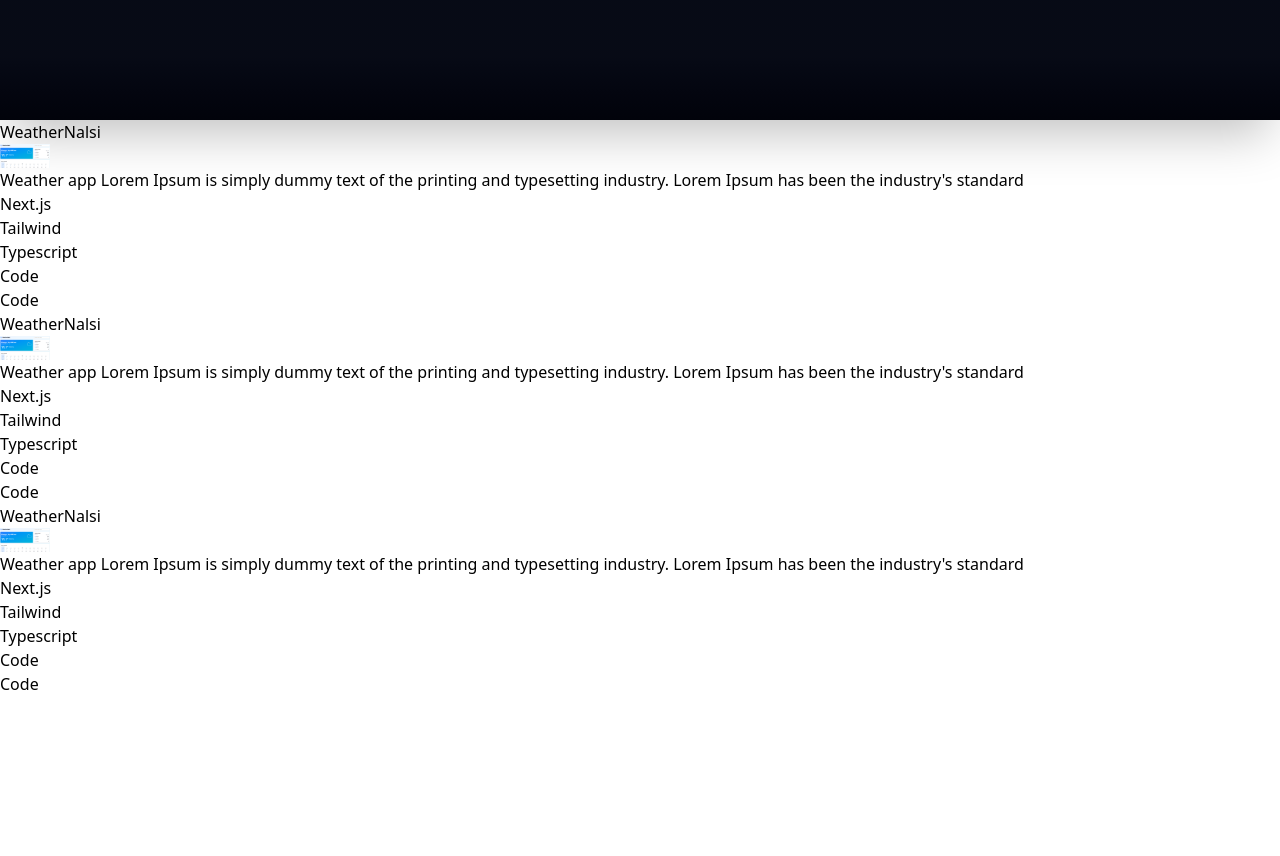
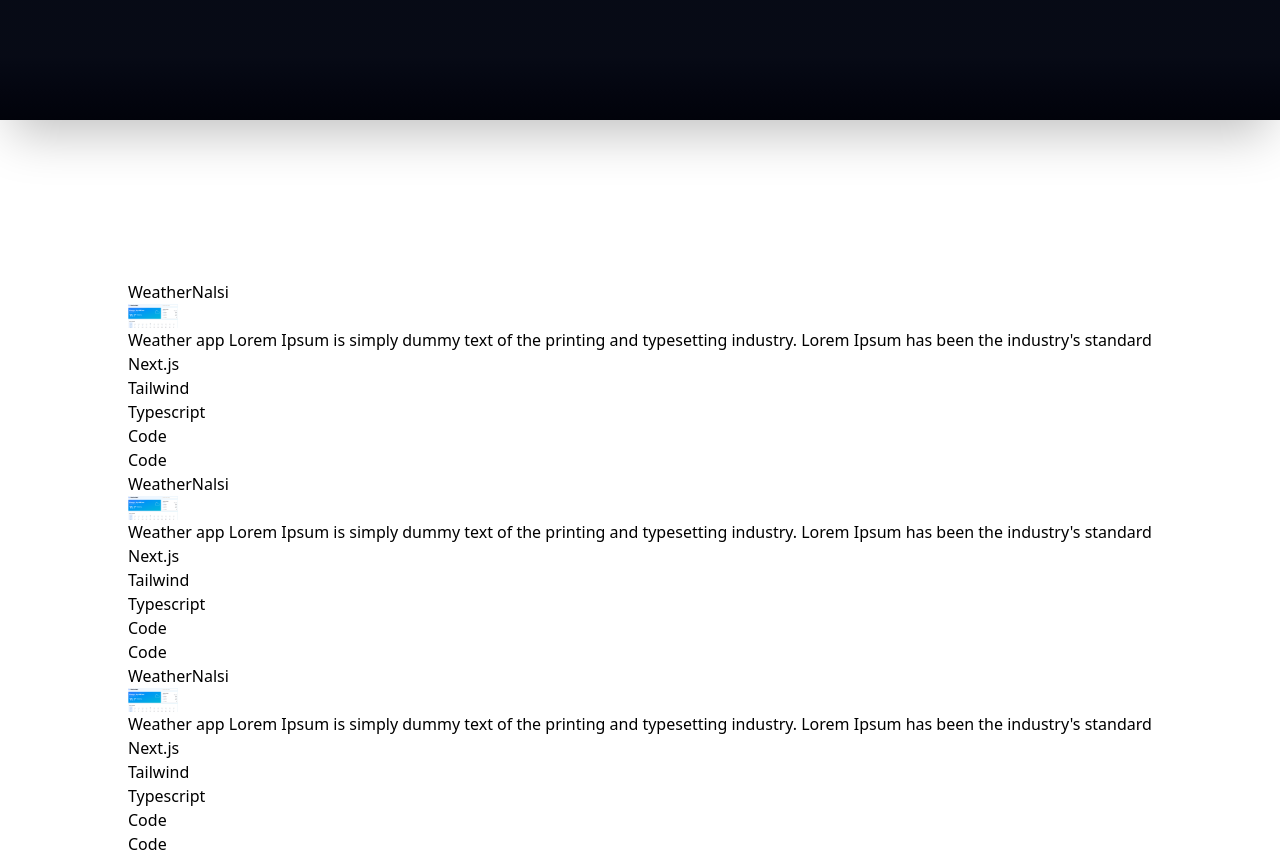
Before and after one commit to PatrykStefaniak/portfolio, a Next.js app: page / in a window 1280 px wide. Shown: the part 840-1696 px from the top of the page. Before the commit the page ends 1536 px from the top, so only its background shows below. Built offline with nearby package versions, Linux system fonts and the light colour scheme.

Commit message:
Styling scrollbar

```diff
--- a/app/globals.css
+++ b/app/globals.css
@@ -19,6 +19,26 @@
 
 html, body, #container {
   @apply w-full m-0 p-0;
+}
+
+::-webkit-scrollbar {
+  width: 10px;
+  height: 10px;
+}
+
+::-webkit-scrollbar-track {
+  background-color: var(--bg);
+}
+
+::-webkit-scrollbar-thumb {
+  background: transparent;
+  border-radius: 10px;
+}
+
+::-webkit-scrollbar-thumb:hover {
+  background: var(--border);
+  border: 1px solid transparent;
+  background-clip: content-box;
 }
 
 .border-separator {
--- a/components/three/projects/List.tsx
+++ b/components/three/projects/List.tsx
@@ -4,7 +4,7 @@ import { Project } from "@/types/types";
 
 export default function ProjectList() {
     return (
-        <div>
+        <div className="mt-[20vh] mx-auto w-[80vw]">
             {(Projects as Project[]).map((project, index) => (
                 <Card
                     key={index}
```
